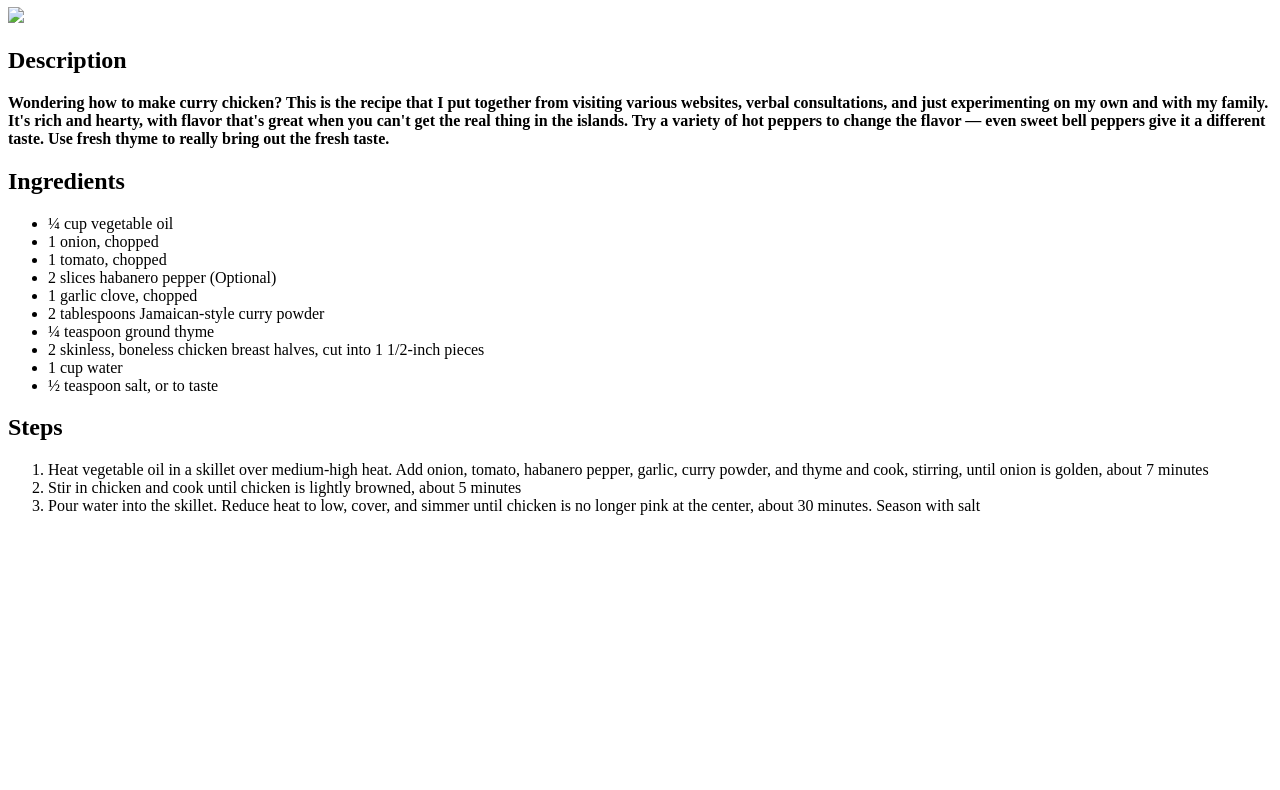
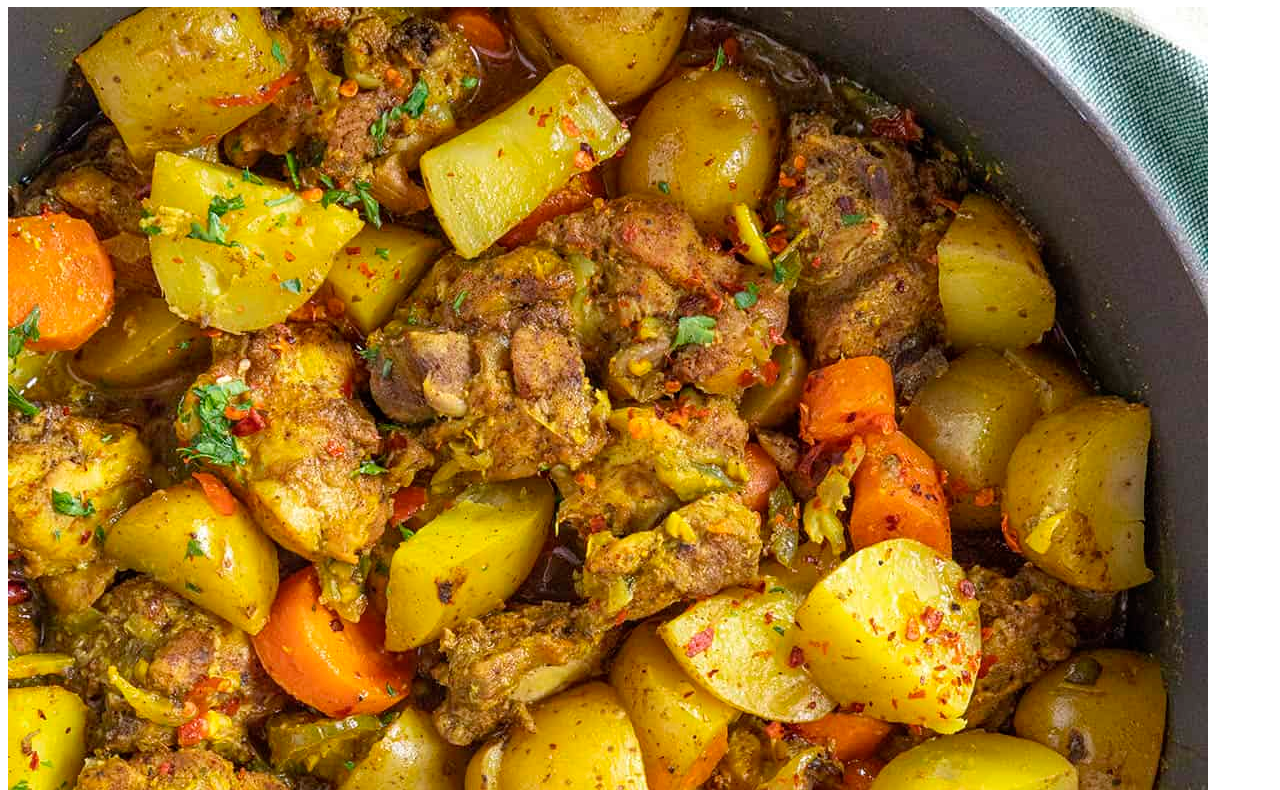
Before and after one commit to ForestMaze/odin-recipes, a plain HTML site: page recipes/jamaican_style_curry_chicken.html in a window 1280 px wide. Shown: the part 73-863 px from the top of the page. Before the commit the page ends 800 px from the top, so only its background shows below. Drawn offline with Linux system fonts and the light colour scheme.

Commit message:
Fix jpg link in jamaican_style_curry_chicken.html

```diff
--- a/recipes/jamaican_style_curry_chicken.html
+++ b/recipes/jamaican_style_curry_chicken.html
@@ -6,7 +6,7 @@
 </head>
 <body>
     <h1>Jamaican Style Curry Chicken Recipe</h1>
-    <img src="jamaican_style_curry_chicken.html">
+    <img src="jamaican_style_curry_chicken.jpg">
     <h2>Description</h2>
     <b>Wondering how to make curry chicken? This is the recipe that I put together from visiting various websites, verbal consultations, and just experimenting on my own and with my family. It's rich and hearty, with flavor that's great when you can't get the real thing in the islands. Try a variety of hot peppers to change the flavor — even sweet bell peppers give it a different taste. Use fresh thyme to really bring out the fresh taste.</b>
     <h2>Ingredients</h2>
```
